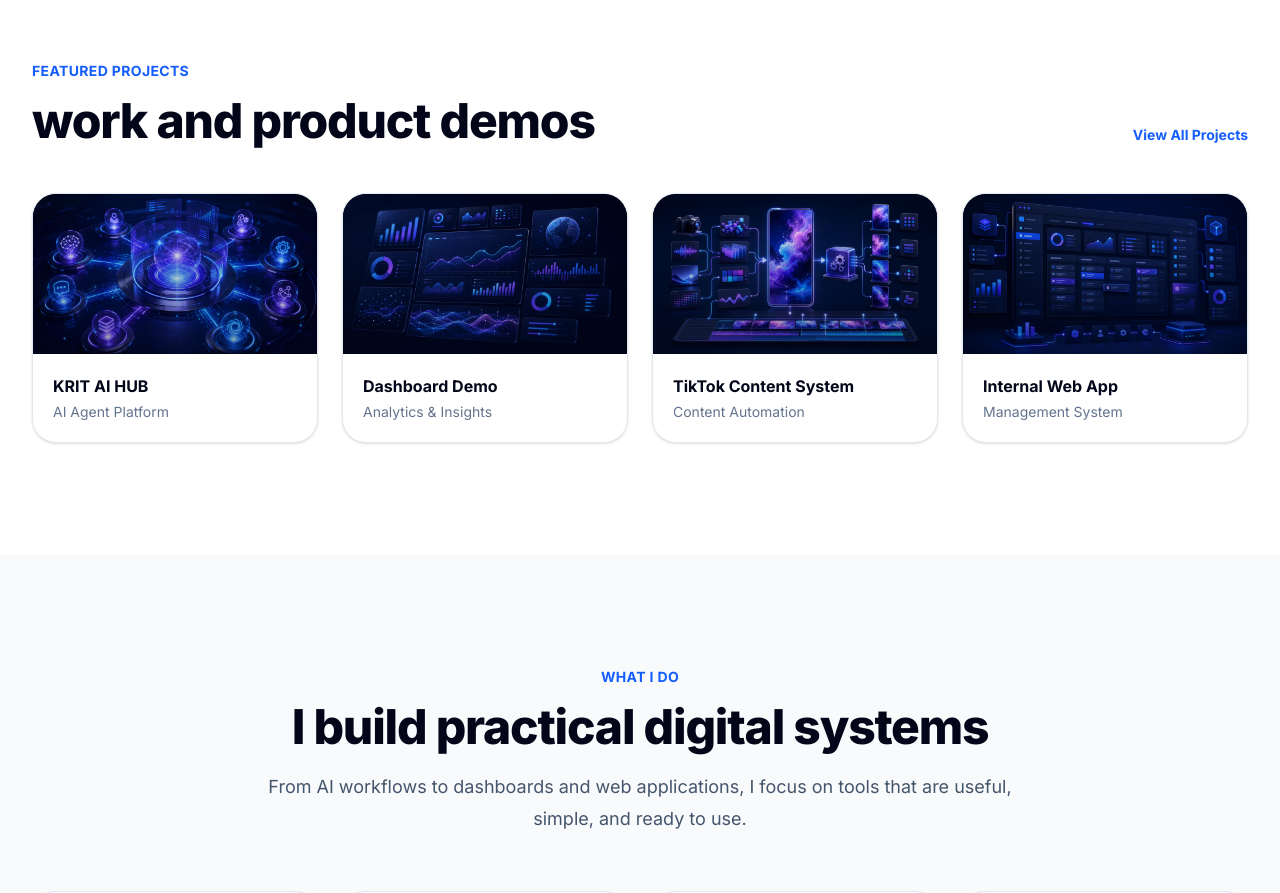
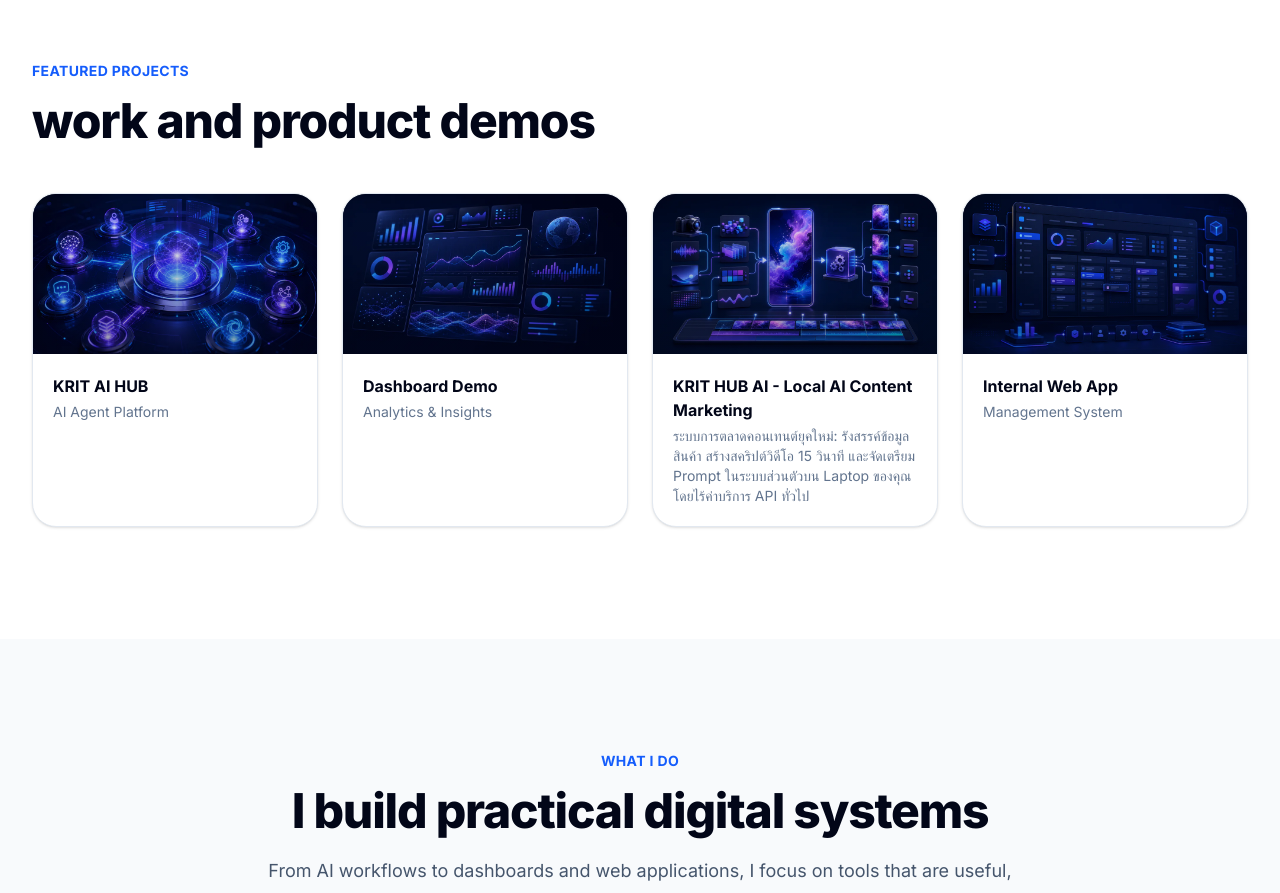
Before and after one commit to kritkrub988/krit-portfolio, a Next.js app: page / in a window 1280 px wide. Shown: the part 1980-2873 px from the top of the page. Built offline with nearby package versions, Linux system fonts and the light colour scheme.

Commit message:
feat: add portfolio PDF project

```diff
--- /dev/null
+++ b/src/app/projects/[slug]/page.tsx
@@ -0,0 +1,110 @@
+import Image from "next/image"
+import { notFound } from "next/navigation"
+import Button from "@/components/ui/Button"
+import Container from "@/components/common/Container"
+import Footer from "@/components/layout/Footer"
+import Navbar from "@/components/layout/Navbar"
+import Section from "@/components/common/Section"
+import { projects } from "@/data/projects"
+
+type ProjectDetailPageProps = {
+  params: Promise<{ slug: string }>
+}
+
+function slugify(value: string) {
+  return value.toLowerCase().replace(/[^a-z0-9]+/g, "-").replace(/(^-|-$)/g, "")
+}
+
+export function generateStaticParams() {
+  return projects.map((project) => ({ slug: slugify(project.title) }))
+}
+
+export default async function ProjectDetailPage({
+  params,
+}: ProjectDetailPageProps) {
+  const { slug } = await params
+  const project = projects.find((item) => slugify(item.title) === slug)
+
+  if (!project) {
+    notFound()
+  }
+
+  const hasPdfCaseStudy = project.href?.toLowerCase().endsWith(".pdf")
+
+  return (
+    <main>
+      <Navbar />
+
+      <Section>
+        <Container>
+          <div className="grid gap-10 lg:grid-cols-[1.1fr_0.9fr] lg:items-start">
+            <div className="relative aspect-[16/10] overflow-hidden rounded-3xl bg-slate-900 shadow-xl">
+              <Image
+                src={project.image}
+                alt={`${project.title} project concept artwork`}
+                fill
+                priority
+                sizes="(max-width: 1024px) 100vw, 60vw"
+                className="object-cover"
+              />
+            </div>
+
+            <div>
+              <p className="text-sm font-bold uppercase tracking-wide text-blue-600">
+                PROJECT DETAIL
+              </p>
+
+              <h1 className="mt-4 text-4xl font-extrabold tracking-tight text-slate-950 sm:text-5xl">
+                {project.title}
+              </h1>
+
+              <p className="mt-5 text-lg leading-8 text-slate-600">
+                {project.description}
+              </p>
+
+              <div className="mt-8">
+                <h2 className="text-sm font-bold uppercase tracking-wide text-slate-500">
+                  Technologies
+                </h2>
+                <ul className="mt-3 flex flex-wrap gap-2">
+                  {project.technologies.map((technology) => (
+                    <li
+                      key={technology}
+                      className="rounded-full bg-slate-100 px-3 py-1 text-sm font-medium text-slate-700"
+                    >
+                      {technology}
+                    </li>
+                  ))}
+                </ul>
+              </div>
+
+              {hasPdfCaseStudy && project.href ? (
+                <div className="mt-8">
+                  <Button
+                    href={project.href}
+                    target="_blank"
+                    rel="noopener noreferrer"
+                    aria-label={`Download ${project.title} case study`}
+                  >
+                    Download Case Study
+                  </Button>
+                </div>
+              ) : null}
+            </div>
+          </div>
+
+          <div className="mt-12 max-w-3xl">
+            <h2 className="text-2xl font-extrabold tracking-tight text-slate-950 sm:text-3xl">
+              Overview
+            </h2>
+            <p className="mt-4 text-base leading-8 text-slate-600">
+              {project.overview}
+            </p>
+          </div>
+        </Container>
+      </Section>
+
+      <Footer />
+    </main>
+  )
+}
--- a/src/components/sections/ProjectsSection.tsx
+++ b/src/components/sections/ProjectsSection.tsx
@@ -20,17 +20,11 @@ export default function ProjectsSection() {
             </h2>
           </div>
 
-          <a
-            href="#contact"
-            className="text-sm font-bold text-blue-600 transition hover:text-violet-600"
-          >
-            View All Projects
-          </a>
         </div>
 
         <div className="grid gap-5 sm:grid-cols-2 lg:grid-cols-4 lg:gap-6">
-          {projects.map((project, index) => (
-            <MotionWrapper key={project.title} delay={0.06 * index}>
+          {projects.map((project, index) => {
+            const projectCard = (
               <Card className="group h-full overflow-hidden">
                 <div className="relative h-36 overflow-hidden bg-gradient-to-br from-slate-900 via-slate-800 to-blue-950 sm:h-40">
                   <Image
@@ -53,8 +47,26 @@ export default function ProjectsSection() {
                   </p>
                 </div>
               </Card>
-            </MotionWrapper>
-          ))}
+            )
+
+            return (
+              <MotionWrapper key={project.title} delay={0.06 * index}>
+                {project.href ? (
+                  <a
+                    href={project.href}
+                    target="_blank"
+                    rel="noopener noreferrer"
+                    aria-label={`Open ${project.title} resource in a new tab`}
+                    className="block h-full rounded-3xl focus-visible:outline focus-visible:outline-2 focus-visible:outline-offset-4 focus-visible:outline-blue-600"
+                  >
+                    {projectCard}
+                  </a>
+                ) : (
+                  projectCard
+                )}
+              </MotionWrapper>
+            )
+          })}
         </div>
       </Container>
     </Section>
--- a/src/data/projects.ts
+++ b/src/data/projects.ts
@@ -1,22 +1,45 @@
-export const projects = [
+export type Project = {
+  title: string
+  description: string
+  image: string
+  technologies: string[]
+  overview: string
+  href?: string
+}
+
+export const projects: Project[] = [
   {
     title: "KRIT AI HUB",
     description: "AI Agent Platform",
     image: "/images/projects/krit-ai-hub.webp",
+    technologies: ["Next.js", "TypeScript", "AI Agents"],
+    overview:
+      "A foundation for practical AI agents and digital workflows, designed to bring reusable automation and knowledge tools into one ecosystem.",
   },
   {
     title: "Dashboard Demo",
     description: "Analytics & Insights",
     image: "/images/projects/dashboard-demo.webp",
+    technologies: ["Power BI", "SQL", "Data Analytics"],
+    overview:
+      "An analytics dashboard concept that turns operational data into clear metrics, trends, and decision-ready insights.",
   },
   {
-    title: "TikTok Content System",
-    description: "Content Automation",
+    title: "KRIT HUB AI - Local AI Content Marketing",
+    description:
+      "ระบบการตลาดคอนเทนต์ยุคใหม่: รังสรรค์ข้อมูลสินค้า สร้างสคริปต์วิดีโอ 15 วินาที และจัดเตรียม Prompt ในระบบส่วนตัวบน Laptop ของคุณโดยไร้ค่าบริการ API ทั่วไป",
     image: "/images/projects/tiktok-content-system.webp",
+    technologies: ["Automation", "Content Systems", "AI"],
+    overview:
+      "A content workflow concept for organizing ideas, production steps, and publishing tasks into a repeatable system.",
+    href: "/pdf/portfolio/tiktok-content-system.pdf",
   },
   {
     title: "Internal Web App",
     description: "Management System",
     image: "/images/projects/internal-web-app.webp",
+    technologies: ["React", "TypeScript", "PostgreSQL"],
+    overview:
+      "An internal application concept focused on simplifying management workflows and keeping operational information accessible.",
   },
 ]
```
Also changed, not shown: 1 other file (tests, documents, lock files or other folders).
